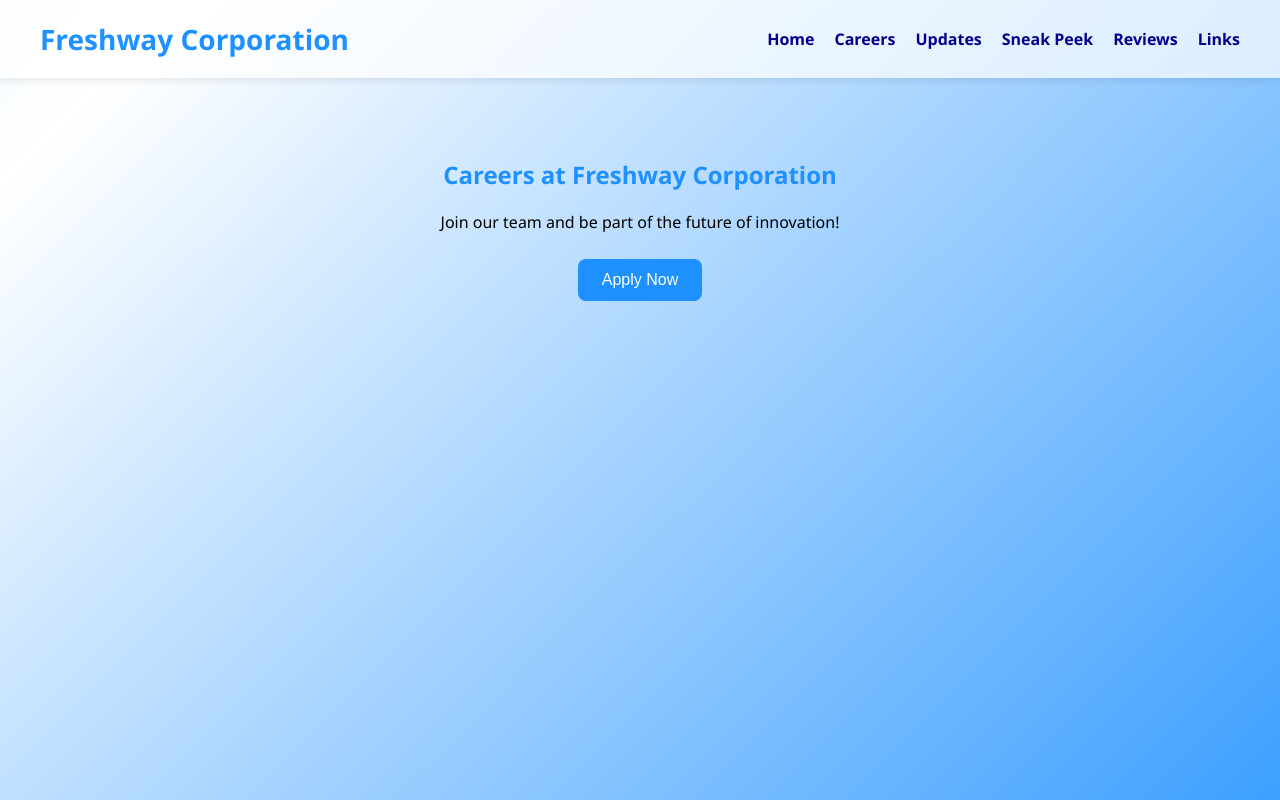
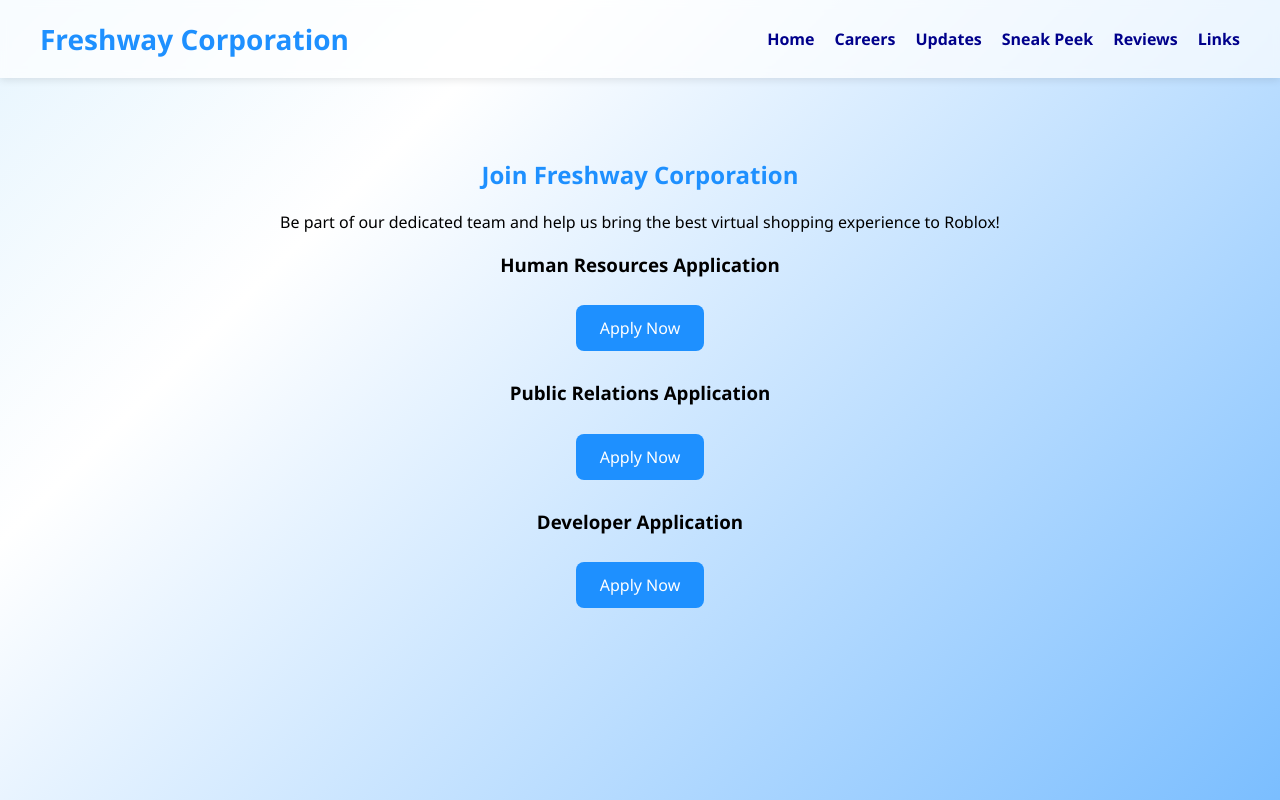
Before and after one commit to Hackerguy126578/FreshwayCorporation, a Next.js app: page /careers in a window 1280 px wide. Built offline with nearby package versions, Linux system fonts and the light colour scheme.

Commit message:
Update careers.js

```diff
--- a/pages/careers.js
+++ b/pages/careers.js
@@ -1,6 +1,12 @@
 import Link from 'next/link'
 
 export default function Careers() {
+  const apps = [
+    { name: "Human Resources Application", url: "https://forms.gle/PvLkjwgckNBJfjGRA" },
+    { name: "Public Relations Application", url: "https://forms.gle/q8puK6XYe5UxTbp17" },
+    { name: "Developer Application", url: "https://forms.gle/qWoVNzAQirPsbqtr6" }
+  ];
+
   return (
     <>
       <header>
@@ -14,10 +20,26 @@
           <Link href="/links">Links</Link>
         </nav>
       </header>
+
       <main>
-        <h2>Careers at Freshway Corporation</h2>
-        <p>Join our team and be part of the future of innovation!</p>
-        <button>Apply Now</button>
+        <h2>Join Freshway Corporation</h2>
+        <p>Be part of our dedicated team and help us bring the best virtual shopping experience to Roblox!</p>
+
+        <div className="modern-grid">
+          {apps.map((app, index) => (
+            <div key={index} className="modern-card">
+              <h3>{app.name}</h3>
+              <a
+                href={app.url}
+                target="_blank"
+                rel="noopener noreferrer"
+                className="link-button"
+              >
+                Apply Now
+              </a>
+            </div>
+          ))}
+        </div>
       </main>
     </>
   )
```
